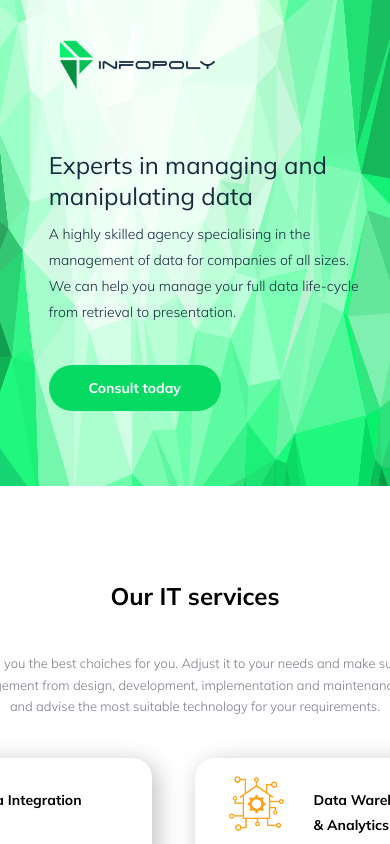
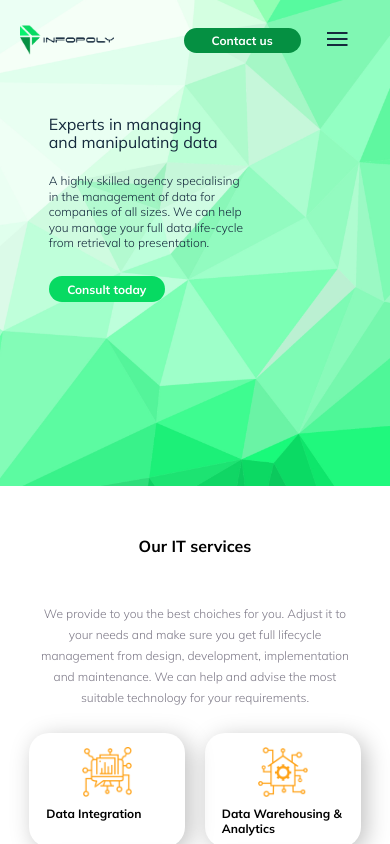
Before and after one commit to KaterynaHruvman/Infopoly, a React (Create React App) app: page / in a window 390 px wide. Shown: the top 844 px of the page. Built offline with nearby package versions, Linux system fonts and the light colour scheme.

Commit message:
add mobilepage-proofs

```diff
--- a/src/components/Header/Header.js
+++ b/src/components/Header/Header.js
@@ -2,6 +2,7 @@ import styles from "./Header.module.css";
 
 import background from "../../assets/images/infoPoly_main_bg_desktop_1 1.png";
 import logo from "../../assets/images/infoPoly_logo 1.png";
+import menu from "../../assets/images/menu.png";
 const Header = () => {
   return (
     <div className={styles.container}>
@@ -12,6 +13,7 @@ const Header = () => {
           <div className={styles.headermenuNav}>Home</div>
           <div className={styles.headermenuNav}>Contacts</div>
           <button className={styles.headermenuBtn}>Contact us</button>
+          <button className={styles.menuBtn}><img src={menu} alt="menu"/></button>
         </div>
       </div>
 
--- a/src/components/Header/Header.module.css
+++ b/src/components/Header/Header.module.css
@@ -60,7 +60,9 @@ line-height: 38px;
 letter-spacing: 0em;
 text-align: center;
 }
-
+.menuBtn{
+  display: none;
+}
 .infoContainer{
   display: flex;
   flex-direction: column;
@@ -215,3 +217,94 @@ color: white;
 }
 
 }
+@media screen and (max-width: 428px) {
+  .background{
+    width: 300%;
+    left: -150%;
+  }
+.logo {
+height: 30px;
+width: 38vw;
+margin-left: 20px;
+margin-top: 25px
+
+
+}
+.headermenu{
+  display: flex;
+  margin-top: 28px;
+  margin-left: 18vw;
+}
+.menuBtn{
+  display: inline;
+  margin-left: 20px;
+  background-color: transparent;
+}
+.headermenuNav{
+ display: none;
+}
+.headermenuNav:hover{
+  color: #1F1534;
+  font-weight: 700;
+}
+.headermenuBtn{
+  margin-left: 0;
+  height: 25px;
+width: 30vw;
+border-radius: 55px;
+background-color: #059042;
+color: white;
+font-family: 'Mulish';
+font-size: 12px;
+font-weight: 700;
+line-height: 23px;
+letter-spacing: 0em;
+text-align: center;
+}
+
+.infoContainer{
+  display: flex;
+  flex-direction: column;
+  width: 196px;
+  margin-top: 60px;
+  margin-left: 12.5%;
+}
+.text {
+  font-family: "Mulish";
+  font-style: normal;
+  font-weight: 500;
+  font-size: 16px;
+  color: #152A3D;
+  line-height: 18px;
+  width: 178px;
+  margin: 0;
+}
+.description {
+  margin: 0;
+  margin-top: 22px;
+  margin-bottom: 25px;
+  font-family: 'Mulish';
+font-size: 12px;
+font-weight: 300;
+line-height: 15.5px;
+letter-spacing: 0em;
+text-align: left;
+color: #152A3D;
+width: 196px;
+}
+
+.infoBtn{
+  height: 26px;
+width: 116px;
+border-radius: 55px;
+background-color: #07DA62;
+font-family: 'Mulish';
+font-size: 12px;
+font-weight: 700;
+line-height:26px;
+letter-spacing: 0em;
+text-align: center;
+color: white;
+}
+
+}
--- a/src/components/OurTeam/OurTeam.js
+++ b/src/components/OurTeam/OurTeam.js
@@ -10,7 +10,7 @@ import CJ from "../../assets/images/profile_picture.png"
 import background from "../../assets/images/Rectangle 20.png";
 import background2 from "../../assets/images/Rectangle 24.png";
 const teamMembers = [
-  {id: 1, img: Dariush, name: 'Dariush Bielak', job_title: 'Founder', bio: 'Bio'},
+  {id: 1, img: Dariush, name: 'Dariush Bielak', job_title: 'Founder', bio: 'Qes describing me:Be the change you whish to see…” - Ghandi No battle plan ever survives contact with the enemy” - von Moltke ElderI enjoy building technology focused teams. Leading by example and challenging my colleagues to become best possible versions of themselves either in work or in life. I enjoy running, cycling and good book. In my career I always find myself outside my comfort zone, either in internally or customer focus roles. My experience covers traditional Data Warehouse, BigData solutions, DevOps and Data Engineering. Recently out of necessity I am learning how to let go coding and focus on supporting my colleagues.I believe in leading by example and futility of long-term planning.'},
   {id: 2, img: Matthew, name: 'Matthew Thrower', job_title: 'Founder', bio: 'Bio'},
   {id: 3, img: Isabela, name: 'Isabela Cinca', job_title: 'Data Analyst', bio: 'Bio'},
   { id: 4, img: Kateryna, name: 'Kateryna Hruvman', job_title: 'Designer', bio: 'Bio' },
--- a/src/components/Ourservises/OurServices.module.css
+++ b/src/components/Ourservises/OurServices.module.css
@@ -77,3 +77,45 @@ color: #7D7987;
 }
 
 }
+@media screen and (max-width: 428px){
+.container{
+    display: flex;
+    flex-direction: column;
+    align-items: center;
+    margin-top: 50px;
+}
+
+.title{
+    margin: 0;
+    font-family: 'Mulish';
+font-size: 16px;
+font-weight: 700;
+line-height: 20px;
+letter-spacing: 0em;
+
+}
+.text{
+    margin: 0;
+    margin-top: 47px;
+    margin-bottom: 25px;
+    width: 80vw;
+font-family: 'Mulish';
+font-size: 12px;
+font-weight: 300;
+line-height: 21px;
+letter-spacing: 0em;
+text-align: center;
+color: #7D7987;
+
+
+}
+.cardContainer{
+    display: flex;
+    flex-direction: row;
+    justify-content: space-between;
+    align-items: center;
+    width: 85vw;
+    flex-wrap: wrap;
+}
+
+}
--- a/src/components/Ourservises/ServiceCard/ServiceCard.module.css
+++ b/src/components/Ourservises/ServiceCard/ServiceCard.module.css
@@ -91,3 +91,45 @@ color: #7D7987;
 
 }
 }
+@media screen and (max-width: 428px) {
+    .container{
+        height: 113.65px;
+        width: 40vw;
+        border-radius: 20px;
+        box-shadow: 5px 5px 23px 0px #00000040;
+        flex-wrap: wrap;
+        display: flex;
+        flex-direction: row;
+        align-items: center;
+        justify-content: center;
+        margin-right: 0;
+        margin-bottom: 15px;
+    }
+
+    .container > img{
+        margin-top: 14px;
+    margin-left: 0;
+    margin-bottom: 0;
+    width: 50px;
+    height: 50px;
+}
+
+.container > h1{
+    margin: 0;
+    margin-left: 10px;
+    margin-top: 10px;
+    margin-bottom: 0;
+    color: black;
+    font-family: 'Mulish';
+font-size: 12px;
+font-weight: 600;
+line-height: 14.5px;
+letter-spacing: 0em;
+text-align: left;
+}
+
+.container > span{
+    display: none;
+
+}
+}
```
Also changed, not shown: src/assets/images/1-191.jpg (deleted), src/assets/images/menu.png (added).
